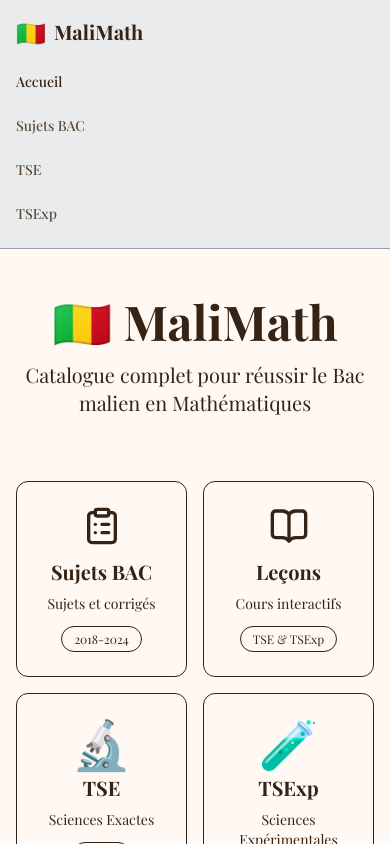
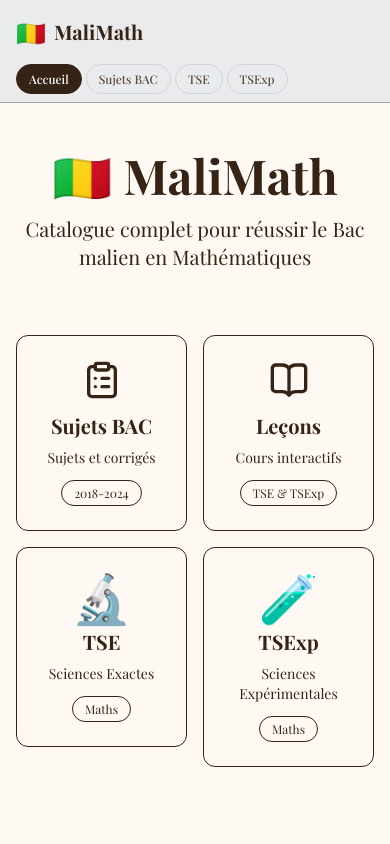
Before and after one commit to samuelmodebusinessman-droid/bacmali, a Next.js app: page / in a window 390 px wide. Shown: the top 844 px of the page. Built offline with nearby package versions, Linux system fonts and the light colour scheme.

Commit message:
Make mobile navbar compact with horizontal scroll

```diff
--- a/app/globals.css
+++ b/app/globals.css
@@ -36,6 +36,15 @@ body {
   background: var(--background);
   color: var(--foreground);
   font-family: 'Playfair Display', Georgia, 'Times New Roman', serif;
+}
+
+/* Cacher scrollbar sur mobile pour la navbar */
+.scrollbar-hide {
+  -ms-overflow-style: none;
+  scrollbar-width: none;
+}
+.scrollbar-hide::-webkit-scrollbar {
+  display: none;
 }
 
 * {
--- a/components/Navbar.tsx
+++ b/components/Navbar.tsx
@@ -42,19 +42,19 @@ const Navbar = () => {
           </div>
         </div>
 
-        {/* Mobile menu */}
-        <div className="md:hidden pb-4">
-          <div className="flex flex-col space-y-2">
+        {/* Mobile menu - compact horizontal scroll */}
+        <div className="md:hidden pb-2">
+          <div className="flex gap-1 overflow-x-auto scrollbar-hide -mx-4 px-4">
             {navItems.map((item) => (
               <Link
                 key={item.name}
                 href={item.href}
-                className={`text-sm font-medium hover:opacity-80 py-2 ${
+                className={`text-xs font-medium whitespace-nowrap px-3 py-1.5 rounded-full border ${
                   pathname === item.href
-                    ? 'font-bold'
-                    : ''
+                    ? 'font-bold bg-[#352315] text-white border-[#352315]'
+                    : 'hover:opacity-80 border-gray-300'
                 }`}
-                style={{ color: pathname === item.href ? '#352315' : '#5a4a3a' }}
+                style={{ color: pathname === item.href ? '#fff' : '#5a4a3a' }}
               >
                 {item.name}
               </Link>
```
